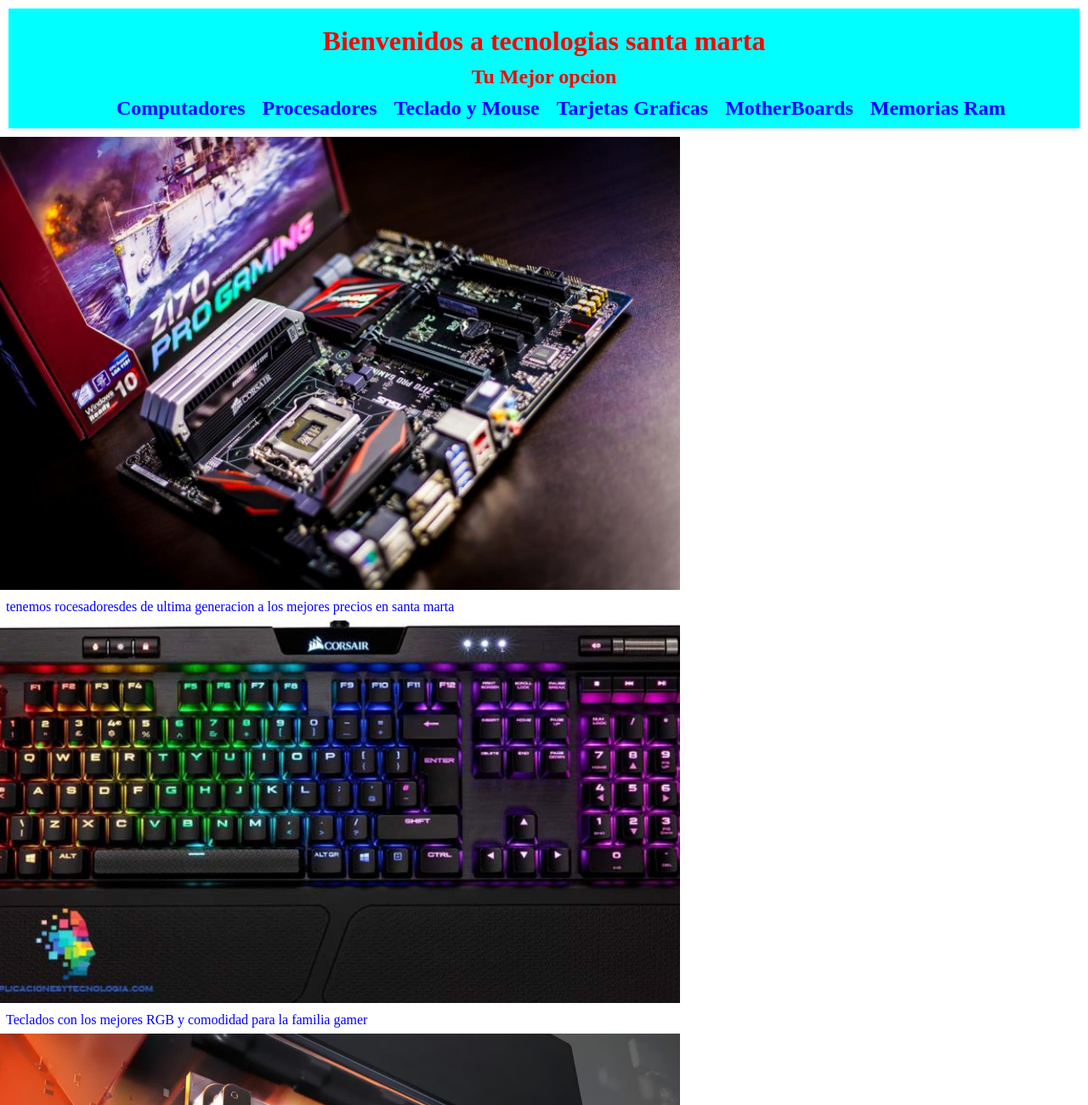
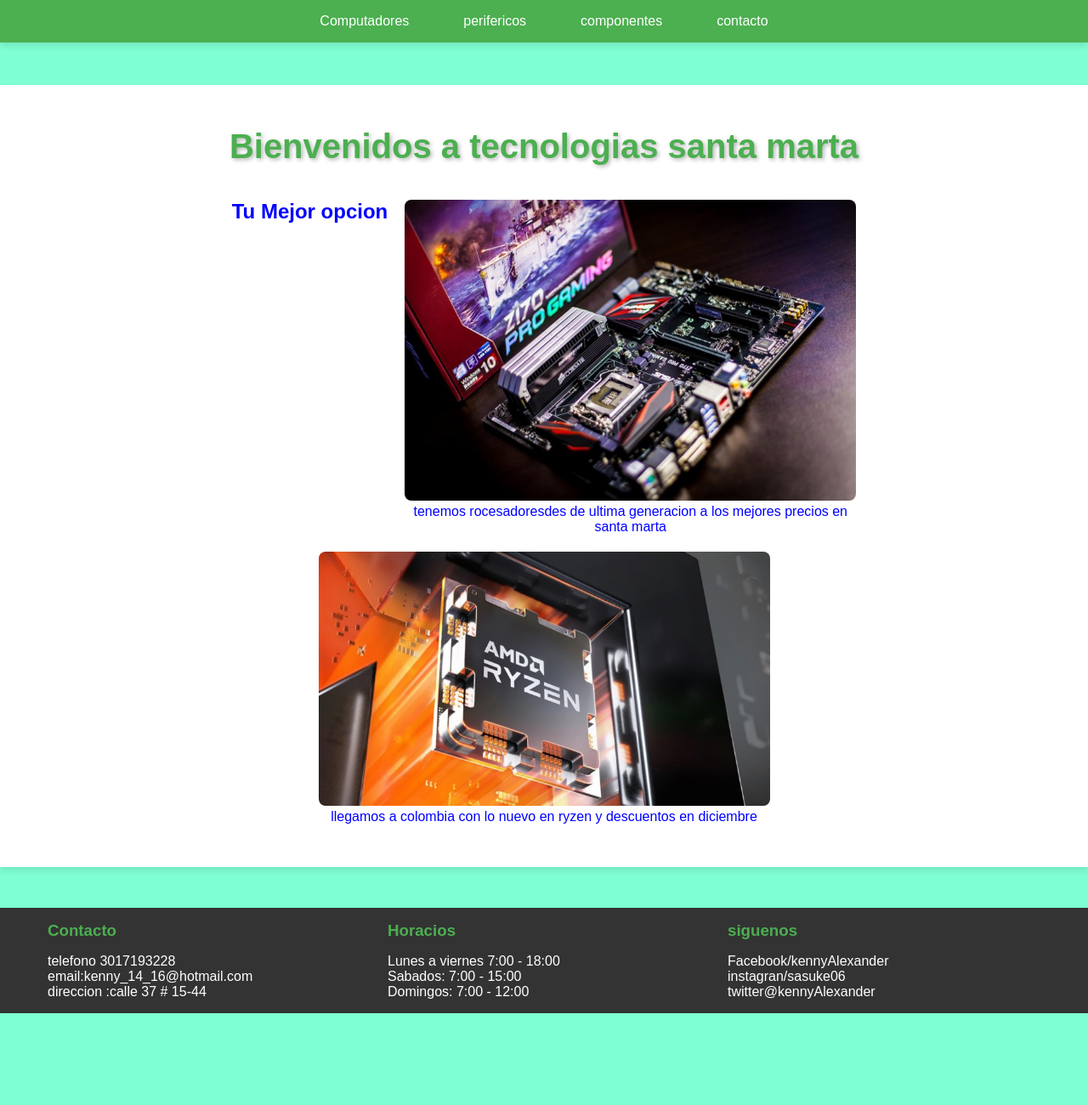
Before and after one commit to kennyAlexander1992/Mi-Primera-Pagina-Webss14, a plain HTML site: page index.html in a window 1280 px wide. Shown: the top 1300 px of the page at 85% size. After the commit the page ends 1192 px from the top, so only its background shows below. Drawn offline with Linux system fonts and the light colour scheme.

Commit message:
archivos teminados

```diff
--- a/index.html
+++ b/index.html
@@ -10,45 +10,64 @@
 
 <body>
     <header>
-        <h1>Bienvenidos a tecnologias santa marta</h1>
-        <h2>Tu Mejor opcion</h2>
-        <div>
-            <nav>
-                <ul>
+        <nav class="barra-navegacion">
+            <ul class="menu-navegacion">
                 <li><a href="Computadores">Computadores</a></li>
+                <li><a href="perifericos">perifericos</a></li>
+                <li class="desplegable">
+                    <a href="componentes">componentes</a>
+                    <ul class="sub-menu">
                         <li><a href="Procesadores">Procesadores</a></li>
-                    <li><a href="Teclado y Mouse">Teclado y Mouse</a></li>
                         <li><a href="Tarjetas Graficas">Tarjetas Graficas</a></li>
                         <li><a href="MotherBoards">MotherBoards</a></li>
                         <li><a href="Memorias Ram">Memorias Ram</a></li>
                     </ul>
+                </li>
+                <li><a href="contacto">contacto</a></li>
+            </ul>
         </nav>
-        </div>
     </header>
 
     <main>
-        <div>
-            <img src="gamer 1.jpg" alt="auto">
+        <section class="principal">
+            <h1>Bienvenidos a tecnologias santa marta</h1>
+            <h2>Tu Mejor opcion</h2>
+
+            <div class="contenedor-imagen">
+                <img src="gamer 1.jpg" alt="auto" class="imagen-principal">
                 <p>tenemos rocesadoresdes de ultima generacion a los mejores precios en santa marta </p>
-
-            <img src="gamer 2.jpg" alt="auto">
-            <p>Teclados con los mejores RGB y comodidad para la familia gamer</p>
             </div>
 
-        <div>
-            <img src="gamer 3.jpg" alt="auto">
+            <div class="contenedor-imagen">
+                <img src="gamer 3.jpg" alt="auto" class="imagen-principal">
                 <p>llegamos a colombia con lo nuevo en ryzen y descuentos en diciembre</p>
 
-            <img src="gamer 4.jpg" alt="auto">
-            <p>lo nuevo en graficas como RTX a llegado a santa marta la mejor experiencia gamer</p>
+
             </div>
-
+        </section>
     </main>
 
-    <footer>
-        <p>Contacto 3017193228 Ubicacion calle 41 N. 17-109 Siguenos en Facebook : Kenny Alexander</p>
+    <footer class="pie-pagina">
+        <div class="contenido-pie">
+            <div class="seccion-pie">
+                <h3>Contacto</h3>
+                <p>telefono 3017193228</p>
+                <p>email:kenny_14_16@hotmail.com</p>
+                <p>direccion :calle 37 # 15-44</p>
+            </div>
+            <div class="seccion-pie">
+                <h3>Horacios</h3>
+                <p>Lunes a viernes 7:00 - 18:00</p>
+                <p>Sabados: 7:00 - 15:00</p>
+                <p>Domingos: 7:00 - 12:00</p>
+            </div>
+            <div class="seccion-pie">
+                <h3>siguenos</h3>
+                <p>Facebook/kennyAlexander</p>
+                <p>instagran/sasuke06</p>
+                <p>twitter@kennyAlexander</p>
+            </div>
+        </div>
     </footer>
-
 </body>
-
 </html>
--- a/style.css
+++ b/style.css
@@ -1,60 +1,195 @@
-
-*{margin: 0;
-
-}
-header{
-    margin: 10px;
-    padding: 10px;
-    background-color: aqua;
-    text-align: center;
+* {
+    margin: 0;
+    padding: 0%;
+    box-sizing: border-box;
+    font-family: Arial, Helvetica, sans-serif;
 
 }
 
-h1{
-    background-color: aqua;
-    color: red;
-    text-align: center;
-    padding: 10px 10px 10px 10px;
+body {
+    background-color: aquamarine;
+    color: blue;
+
 }
 
-h2{
-    background-color: aqua;
-    color: red;
+/**barra de navegacion fija*/
+
+.barra-navegacion {
+    position: fixed;
+    top: 0;
+    width: 100%;
+    background-color: #4caf50;
+    padding: 1em 0;
+    box-shadow: 0 4px 8px rgba(0, 0, 0, 0.1);
+    z-index: 100;
+}
+
+.menu-navegacion {
+    list-style-type: none;
+    display: flex;
+    justify-content: center;
+    gap: 2em;
+}
+
+.menu-navegacion a {
+    color: white;
+    text-decoration: none;
+    padding: 8px 16px;
+    transition: background-color 0.3s;
+}
+
+.menu-navegacion a:hover {
+    background-color: #3e8e41;
+    border-radius: 4px;
+}
+
+/* esilo de menu*/
+
+.desplegable {
+    position: relative;
+}
+
+.sub-menu {
+    display: none;
+    position: absolute;
+    top: 100%;
+    left: 0;
+    background-color: #4caf50;
+    list-style-type: none;
+    padding: 0;
+    min-width: 120px;
+    box-shadow: 0 4px 8px rgba(0, 0, 0, 0.1);
+}
+
+.sub-menu li {
+    width: 100%;
+}
+
+.sub-menu li a {
+    display: block;
+    padding: 8px 16px;
+    color: white;
+}
+
+.sub-menu li a:hover {
+    background-color: #3a8e41;
+}
+
+.desplegable:hover .sub-menu {
+    display: block;
+}
+
+/*seccion principal*/
+
+.principal {
+    margin-top: 100px;
     text-align: center;
-    padding: 0px;
-}
-main p {
-    color: blue;
-    padding: 7px;
-    text-align:start;
-}
-main div img{
-  width: 800px;
-  height: auto;
-  }
-nav ul{
-    list-style: none;
+    padding: 50px;
+    background-color: #fff;
+    box-shadow: 0 4px 8px rgba(0, 0, 0, 0.1);
     display: flex;
     justify-content: center;
     gap: 20px;
-    margin-top: 10px;
-}
-nav ul li a{
-    text-decoration: none;
-    color: blue;
-    font-weight: bold;
-    font-size: 1.5em;
-    transition: color 0.5s;
-}
-nav ul li a:hover{
-    background-color: rgb(156, 156, 167);
-    border-radius: 5px;
-    box-shadow: 3px 0px 0px rgb(173, 100, 100);
+    flex-wrap: wrap;
 }
 
-footer{
-    background-color: aqua;
-    color: red;
+.principal h1 {
+    font-size: 2.5em;
+    color: #4caf50;
+    margin-bottom: 20px;
+    width: 100%;
+    text-shadow: 2px 2px 5px rgba(0, 0, 0, 0.3);
+}
+
+.contenedor-imagen {
+    max-width: 45%;
     text-align: center;
-    padding: 10px;
+    transition: transform 0.3s;
 }
+
+.imagen-principal {
+    width: 100%;
+    height: auto;
+    border-radius: 8px;
+    transition: transform 0.3s, box-shadow 0.3;
+}
+
+.imagen-principal:hover {
+    transform: scale(1.05);
+    box-shadow: 0px 4px 15px rgba(0, 0, 0, 0.3);
+}
+
+.texto-descroptivo {
+    margin-top: 10px;
+    color: #555;
+    font-size: 1em;
+}
+
+/*pie de pagina*/
+
+.pie-pagina {
+    background-color: #333;
+    color: white;
+    padding: 1rem 0;
+    margin-top: 3rem;
+}
+
+.contenido-pie {
+    max-width: 1200px;
+    margin: 0 auto;
+    display: grid;
+    grid-template-columns: repeat(3, 1fr);
+    gap: 2rem;
+    padding: 0 1rem;
+}
+
+.seccion-pie h3 {
+    color: #4caf50;
+    margin-bottom: 1rem;
+}
+
+/*media quieres para responsabilidad*/
+/**/
+
+@media (max-width: 768px) {
+    .menu-navegacion {
+        flex-direction: column;
+        gap: 1em;
+
+    }
+
+    .principal {
+        flex-direction: column;
+        padding: 20px;
+    }
+
+    .principal h1 {
+        font-size: 2em;
+    }
+
+    .contenedor-imagen {
+        max-width: 80%;
+    }
+
+    .contenido-pie {
+        grid-template-columns: repeat(2, 1fr);
+    }
+}
+
+/*para dispositivos moviles*/
+@media(max-width: 480px) {
+    .principal h1 {
+        font-size: 1.8em;
+    }
+
+    .contenedor-imagen {
+        max-width: 100%;
+    }
+    .contenido-pie{
+        grid-template-columns: 1fr;
+        text-align: center;
+    }
+    .menu-navegacion{
+        gap: 0.5em;
+    }
+}
```
Lines whose indentation alone changed are shown as unchanged.
